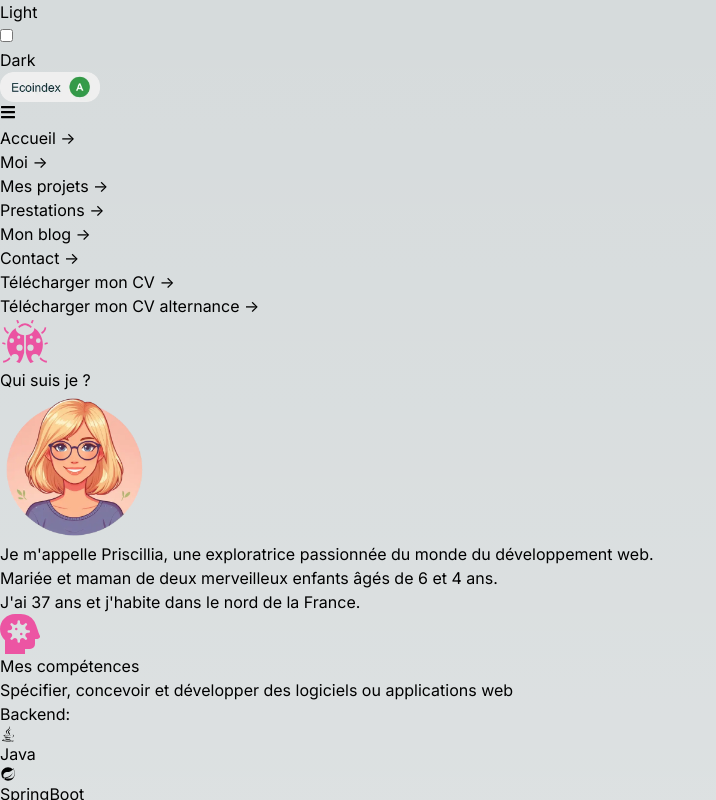
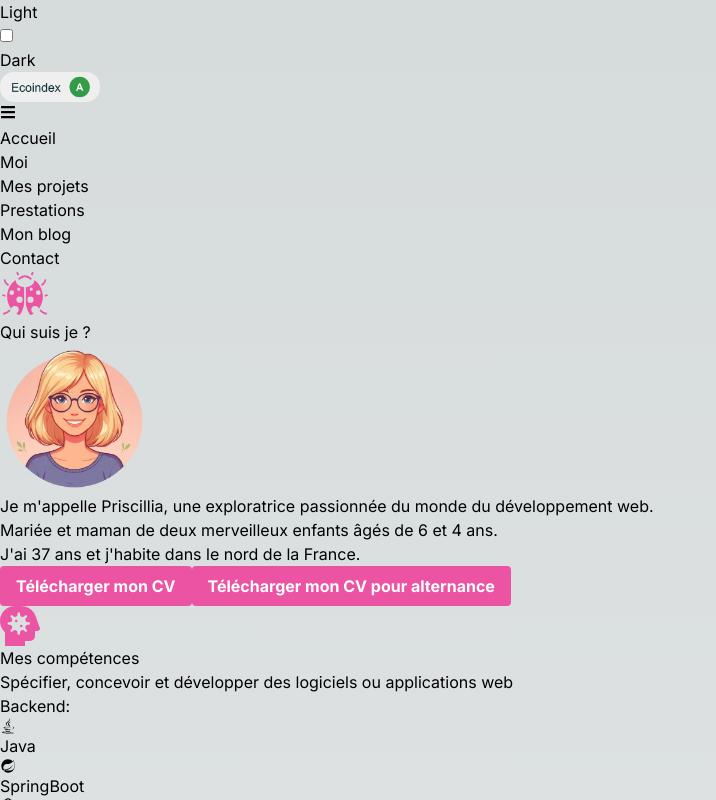
Before and after one commit to PriscilliaAmmeux/my_portfolio, a Next.js app: page /about in a window 1280 px wide. Shown: the top 800 px of the page, without its empty margins (0-716 px from the left). Built offline with nearby package versions, Linux system fonts and the light colour scheme; a web font is replaced by a local one.

Commit message:
change navbar, change download cv

```diff
--- a/src/app/about/page.tsx
+++ b/src/app/about/page.tsx
@@ -8,6 +8,7 @@ import GradesAndKnows from "../ui/gradesAndKnows/gradesAndKnows";
 import Interests from "../ui/interests/interests";
 import Navigation from "../ui/navigation/navigation";
 import Layout from "../components/layout/layout";
+import DownloadCV from "../ui/downloadCV/downloadCV";
 
 export const metadata: Metadata = {
   title: "À propos de moi - Priscillia Ammeux",
@@ -19,6 +20,7 @@ export default function About() {
       <section className="pt-4 sm:px-24">
         <Navigation />
         <Me />
+        <DownloadCV />
         <GradesAndKnows />
         <Carreer />
         <ValuesAndObjectives />
--- a/src/app/components/button/button.tsx
+++ b/src/app/components/button/button.tsx
@@ -8,6 +8,8 @@ export default function Button({
   href,
   onClick,
   disabled,
+  ariaLabel,
+  title,
 }: {
   type: "submit" | "button";
   text: string;
@@ -15,15 +17,26 @@ export default function Button({
   onClick?: () => void;
   children?: React.ReactNode;
   disabled?: boolean;
+  ariaLabel: string;
+  title?: string;
 }) {
   return href ? (
     <a href={href}>
-      <button type={type} className={styles["custom-button"]} onClick={onClick}>
+      <button
+        type={type}
+        className={styles["custom-button"]}
+        onClick={onClick}
+        aria-label={ariaLabel}>
         {text}
       </button>
     </a>
   ) : (
-    <button type={type} className={styles["custom-button"]} onClick={onClick}>
+    <button
+      type={type}
+      className={styles["custom-button"]}
+      onClick={onClick}
+      aria-label={ariaLabel}
+      title={title}>
       {text}
     </button>
   );
--- a/src/app/components/card/card.tsx
+++ b/src/app/components/card/card.tsx
@@ -41,7 +41,12 @@ export default function Card({
             width: "90%",
           }}
           className="flex justify-center items-end mb-2">
-          <Button href={button.href} text={button.text} type={"button"} />
+          <Button
+            href={button.href}
+            text={button.text}
+            type={"button"}
+            ariaLabel={button.text}
+          />
         </span>
       )}
     </section>
--- a/src/app/components/form/form.tsx
+++ b/src/app/components/form/form.tsx
@@ -149,7 +149,7 @@ export default function Form({ className }: FormProps) {
       <Button
         type="submit"
         text="Envoyer mon message"
-        aria-label="Cliquez sur le bouton pour envoyer le message"
+        ariaLabel={"Cliquez sur le bouton pour envoyer le message"}
       />
     </form>
   );
--- a/src/app/components/navlink/navlink.tsx
+++ b/src/app/components/navlink/navlink.tsx
@@ -14,17 +14,11 @@ export default function NavLink({
   return (
     <Link
       href={href}
-      className={`group rounded-lg border border-transparent px-2 py-2 transition-colors hover:border-pink-500 hover:bg-pink-200 hover:text-black dark:hover:text-pink-200 hover:pink:border-neutral-700 dark:hover:bg-neutral-800/30 ${className}`}
+      className={`group rounded-lg border border-transparent px-2 py-2 transition-colors hover:border-pink-500 hover:bg-pink-200 hover:text-black dark:hover:text-pink-100 hover:pink:border-neutral-700 dark:hover:bg-neutral-800/30 ${className}`}
       target="_self"
       rel="noopener noreferrer">
       <div>
-        <h1
-          className={`mb-3 text-xl text-pink-500 font-semibold hover:text-pink-500`}>
-          {title}{" "}
-          <span className="inline-block transition-transform group-hover:translate-x-1 motion-reduce:transform-none">
-            -&gt;
-          </span>
-        </h1>
+        <h1 className={`mb-3 text-xl text-pink-500 font-semibold`}>{title} </h1>
         {children}
       </div>
     </Link>
--- a/src/app/ui/articleBlog/articleBlog.tsx
+++ b/src/app/ui/articleBlog/articleBlog.tsx
@@ -37,6 +37,7 @@ export default function ArticleBlog({
           onClick={() => {
             setIsModalOpen(true);
           }}
+          ariaLabel="Cliquez qur le bouton pour lire en entier l'article"
         />
       </span>
       <Modal
--- a/src/app/ui/burger/burger.tsx
+++ b/src/app/ui/burger/burger.tsx
@@ -14,7 +14,10 @@ export default function Burger() {
   return (
     <section>
       <div className="flex justify-end items-center">
-        <button className="lg:hidden" onClick={toggleMenu}>
+        <button
+          className="lg:hidden"
+          onClick={toggleMenu}
+          aria-label={isOpen ? "Fermer le menu" : "Ouvrir le menu"}>
           {isOpen ? <FaTimes className="mr-6" /> : <FaBars className="mr-6" />}
         </button>
       </div>
--- /dev/null
+++ b/src/app/ui/downloadCV/downloadCV.tsx
@@ -0,0 +1,32 @@
+"use client";
+
+import Button from "@/app/components/button/button";
+
+export default function () {
+  return (
+    <section className="flex justify-around">
+      <Button
+        type={"button"}
+        text={"Télécharger mon CV"}
+        onClick={() => window.open("/CV_Priscillia_Ammeux.pdf", "_blank")}
+        ariaLabel={
+          "Cliquez sur ce bouton pour télécharger mon CV pour un CDI, une mission FREELANCE ou un CDD"
+        }
+        title={
+          "Télécharger ici mon CV pour une CDI, une mission FREELANCE ou un CDD"
+        }
+      />
+      <Button
+        type={"button"}
+        text={"Télécharger mon CV pour alternance"}
+        onClick={() =>
+          window.open("/CV_Priscillia_Ammeux_Alternance.pdf", "_blank")
+        }
+        ariaLabel={
+          "Cliquez sur ce bouton pour télécharger mon CV pour une alternance"
+        }
+        title={"Télécharger ici mon CV pour une alternance"}
+      />
+    </section>
+  );
+}
--- a/src/app/ui/navbar/navbar.tsx
+++ b/src/app/ui/navbar/navbar.tsx
@@ -2,11 +2,11 @@ import NavLink from "../../components/navlink/navlink";
 
 export default function Navbar({ showParagraph }: { showParagraph: boolean }) {
   return (
-    <section className="mb-32 grid lg:max-w-8xl lg:w-full lg:mb-0 lg:grid-cols-8 lg:text-left">
+    <section className="mb-32 grid lg:max-w-6xl lg:w-full lg:mb-0 lg:grid-cols-6 lg:text-left">
       <NavLink href="/" title="Accueil" />
       <NavLink href="/about" title="Moi">
         {showParagraph && (
-          <p className={`m-0 max-w-[30ch] text-sm opacity-50`}>
+          <p className={`m-0 max-w-[30ch] text-sm`}>
             Envie de faire connaissance ? Venez découvrir qui se cache derrière
             l'écran dans ma section "Moi". Je vous invite à plonger dans mon
             univers, mes passions et mes aspirations. Ensemble, créons une
@@ -16,7 +16,7 @@ export default function Navbar({ showParagraph }: { showParagraph: boolean }) {
       </NavLink>
       <NavLink href="/project" title="Mes projets">
         {showParagraph && (
-          <p className={`m-0 max-w-[30ch] text-sm opacity-50`}>
+          <p className={`m-0 max-w-[30ch] text-sm`}>
             Curieux de découvrir les projets sur lesquels j'ai mis mon grain de
             sel ? Faites un tour sur mes projets et laissez-vous surprendre par
             mes collaborations créatives !
@@ -25,7 +25,7 @@ export default function Navbar({ showParagraph }: { showParagraph: boolean }) {
       </NavLink>
       <NavLink href="/prestations" title="Prestations">
         {showParagraph && (
-          <p className={`m-0 max-w-[30ch] text-sm opacity-50`}>
+          <p className={`m-0 max-w-[30ch] text-sm`}>
             Besoin d'un coup de main pour votre prochain projet ? Découvrez mes
             prestations et mes services de développement freelance. Ensemble,
             réalisons vos projets digitaux !
@@ -34,7 +34,7 @@ export default function Navbar({ showParagraph }: { showParagraph: boolean }) {
       </NavLink>
       <NavLink href="/blog" title="Mon blog">
         {showParagraph && (
-          <p className={`m-0 max-w-[30ch] text-sm opacity-50`}>
+          <p className={`m-0 max-w-[30ch] text-sm`}>
             Mes articles vous attendent dans ma section "Blog". Ici, je partage
             mon histoire au sujet de ma reconversion, d'autres articles sont à
             venir. Restez connecté pour ne rien manquer !
@@ -43,31 +43,9 @@ export default function Navbar({ showParagraph }: { showParagraph: boolean }) {
       </NavLink>
       <NavLink href="/contact" title="Contact">
         {showParagraph && (
-          <p className={`m-0 max-w-[30ch] text-sm opacity-50`}>
+          <p className={`m-0 max-w-[30ch] text-sm`}>
             À la recherche d'un contact pour votre prochain projet ? Ne cherchez
             plus, je suis juste un clic de souris away sur mon portFOLIO !
-          </p>
-        )}
-      </NavLink>
-
-      <NavLink href="/CV_Priscillia_Ammeux.pdf" title="Télécharger mon CV">
-        {showParagraph && (
-          <p className={`m-0 max-w-[30ch] text-sm opacity-50`}>
-            Vous recherchez quelqu'un de motivé, passionné et curieux ? Vous
-            êtes au bon endroit ! Vous pouvez télécharger mon CV en cliquant sur
-            le bouton ci-dessous.
-          </p>
-        )}
-      </NavLink>
-
-      <NavLink
-        href="/CV_Priscillia_Ammeux_Alternance.pdf"
-        title="Télécharger mon CV alternance">
-        {showParagraph && (
-          <p className={`m-0 max-w-[30ch] text-sm opacity-50`}>
-            Vous recherchez un alternant pour votre entreprise ? Vous êtes au
-            bon endroit ! Vous pouvez télécharger mon CV en cliquant sur le
-            bouton ci-dessous.
           </p>
         )}
       </NavLink>
```
Also changed, not shown: src/app/components/modal/modal.tsx (+12 -2 lines), src/app/components/projectCard/projectCard.tsx (+12 -2 lines).
